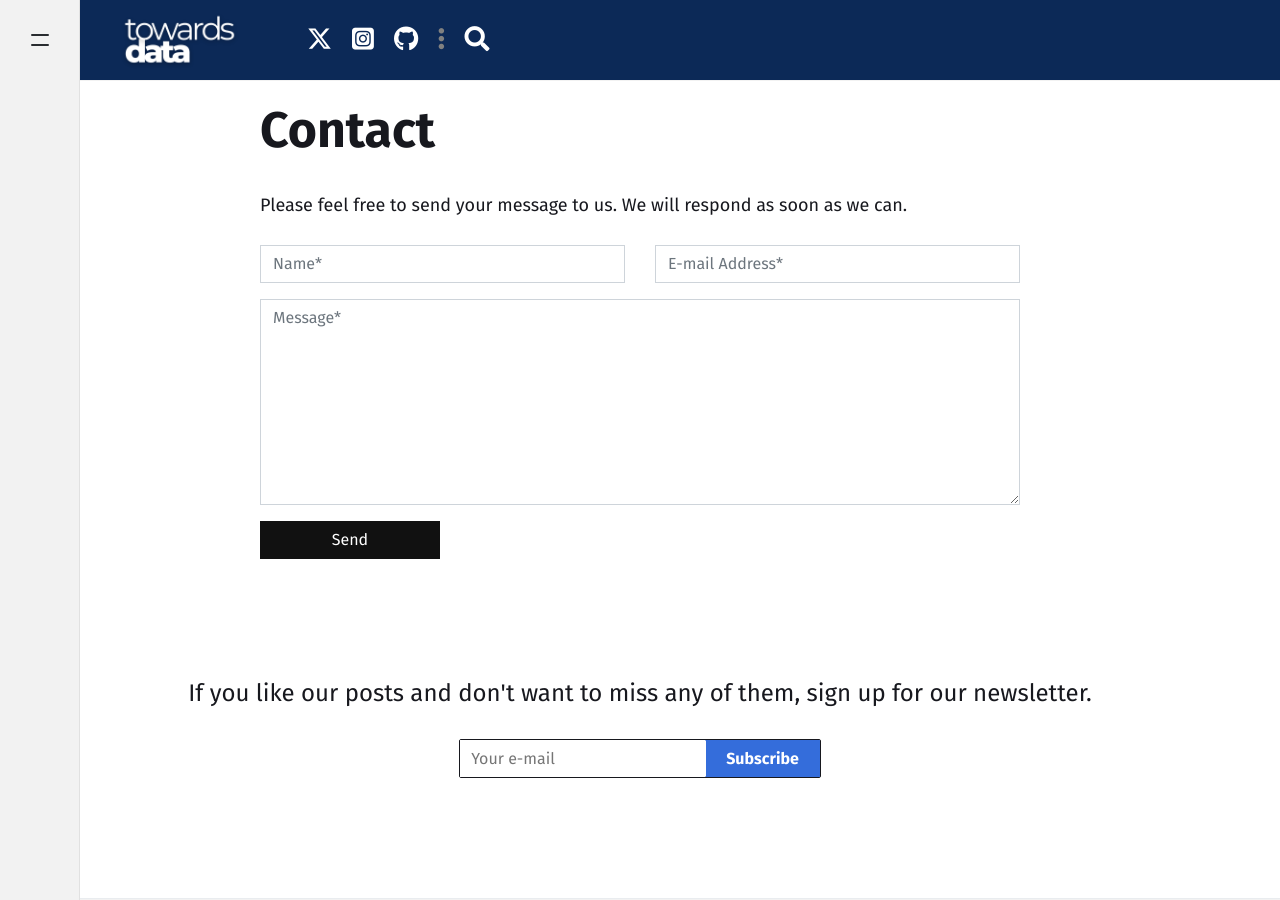
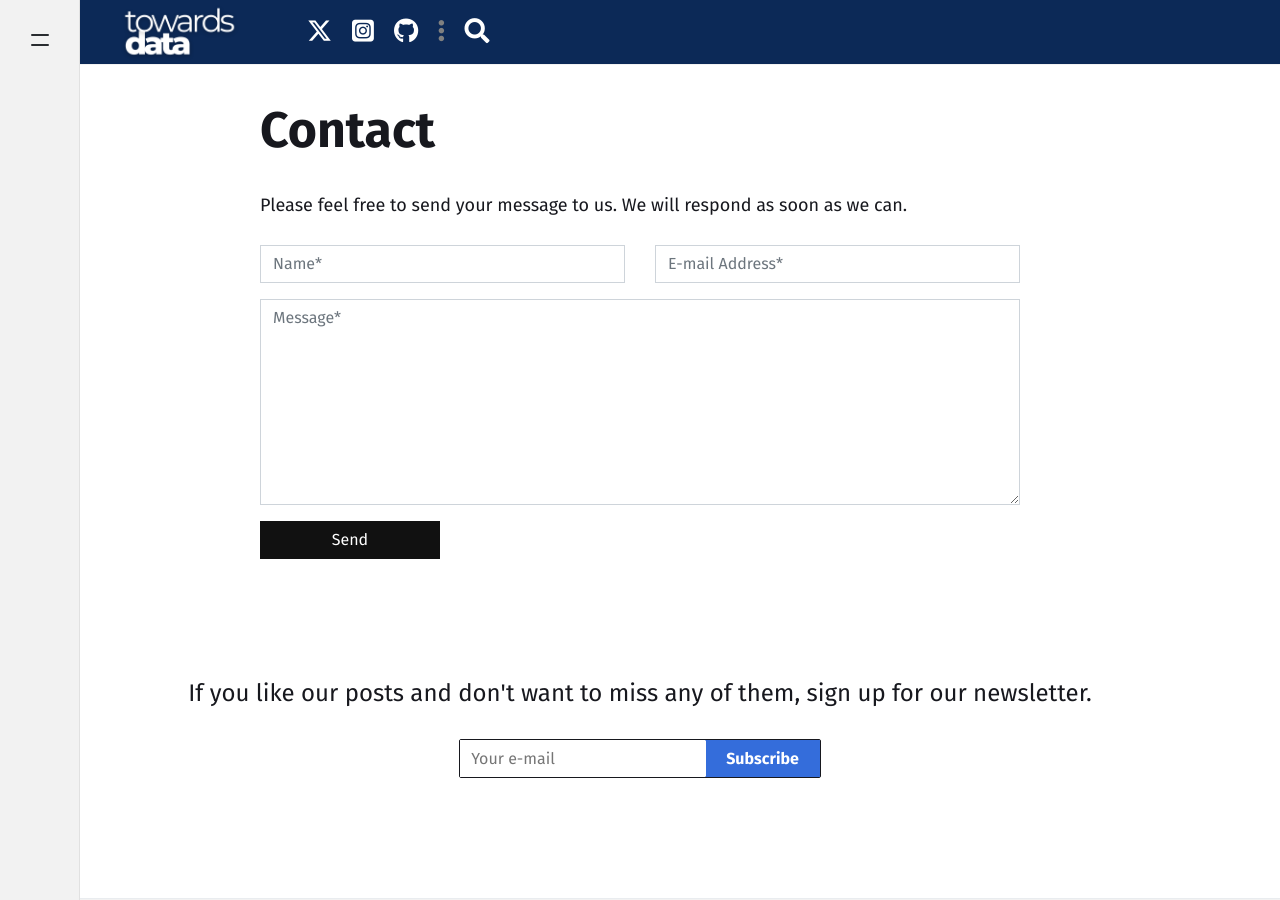
Before and after one commit to towardsdata/towardsdata.github.io, a Jekyll site: the page built from _pages/contact.md, in a window 1280 px wide and 900 px high. Built offline with Jekyll 4.4.1, drawn with Linux system fonts in a browser that asks for light colours; nearby versions of some CDN libraries; comment, search, counter and statistics services are not loaded.

Commit message:
UI changes

```diff
--- a/assets/css/theme.scss
+++ b/assets/css/theme.scss
@@ -150,7 +150,6 @@ h1, h2, h3, h4, h5, h6 {
     line-height: 1.1;
 }
 .site-content {
-    //padding-top: 5px;
     padding-top: 0px;
 }
 .sitetag {
@@ -1055,7 +1054,7 @@ ul.tags li a:hover {
     justify-content: space-between;
     align-items: flex-start;
     overflow: hidden;
-    height: 80px;
+    height: 64px;
     font-size: 1.3rem;
     align-items: center;
 }
```
